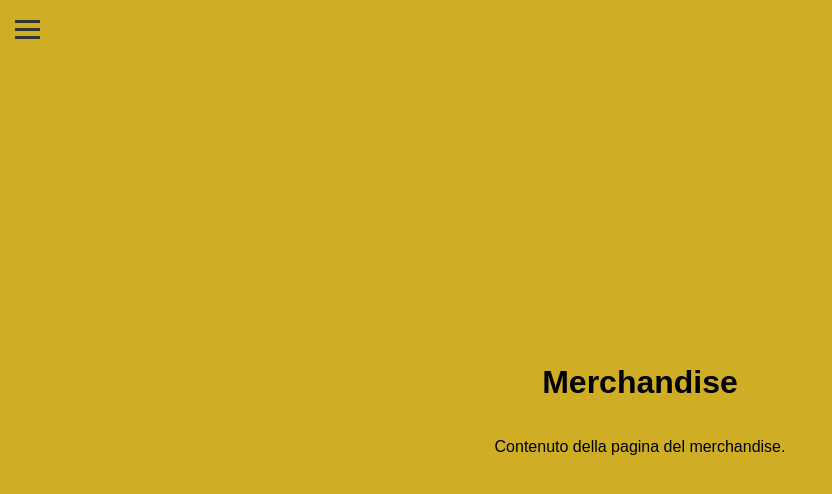
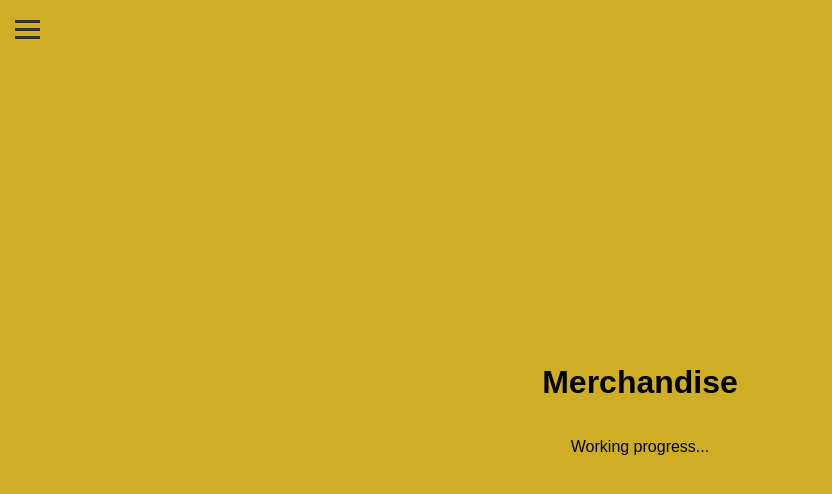
Before and after one commit to Tizio0o0o0o/BarzelletteBrutte, a plain HTML site: page merchandise.html in a window 1280 px wide. Shown: the whole page, without its empty margins (0-832 px from the left). Drawn offline with Linux system fonts and the light colour scheme.

Commit message:
Update merchandise.html

```diff
--- a/merchandise.html
+++ b/merchandise.html
@@ -19,7 +19,7 @@
     </div>
     <div class="container">
         <h1>Merchandise</h1>
-        <p>Contenuto della pagina del merchandise.</p>
+        <p>Working progress...</p>
     </div>
     <script src="script.js"></script>
 </body>
```
